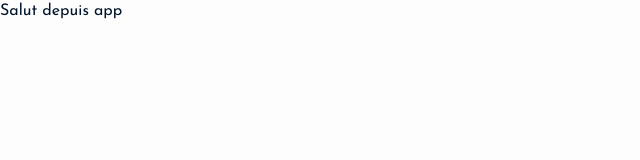
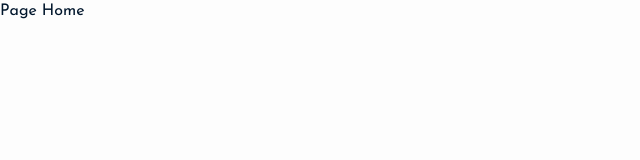
Before and after one commit to M0rgan52/P7_creez_un_reseau_social_dentreprise, a React (Create React App) app in the folder frontend/client/: page / in a window 1280 px wide. Shown: the top 160 px of the page, without its empty margins (0-640 px from the left). Built offline with nearby package versions, Linux system fonts and the light colour scheme.

Commit message:
commit -m "Correction bug import switch et redirect"

```diff
--- a/frontend/client/src/App.js
+++ b/frontend/client/src/App.js
@@ -1,9 +1,10 @@
 import React from "react";
+import Routes from "./components/Routes";
 
 const App = () => {
   return (
     <div>
-      Salut depuis app
+      <Routes />
     </div>
   );
 };
--- a/frontend/client/src/components/Routes/index.js
+++ b/frontend/client/src/components/Routes/index.js
@@ -1,5 +1,7 @@
 import React from "react";
-import { BrowserRouter as Router, Redirect, Route, Switch } from "react-router-dom";
+import { BrowserRouter as Router, Route } from "react-router-dom";
+import { BrowserRouter as Switch } from "react-router-dom";
+import { BrowserRouter as Redirect } from "react-router-dom";
 import Home from "../../pages/Home";
 import Profil from "../../pages/Profil";
 
```
